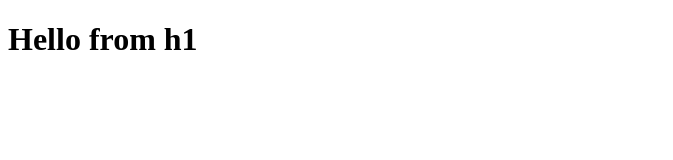
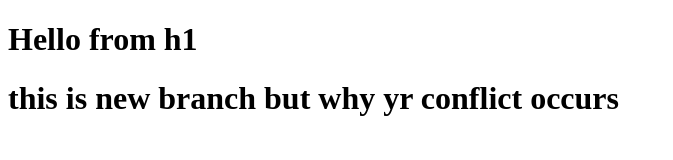
Before and after one commit to Murtaza-Shahani/Github, a plain HTML site: page index.html in a window 1280 px wide. Shown: the whole page, without its empty margins (0-673 px from the left). Drawn offline with Linux system fonts and the light colour scheme.

Commit message:
Update index.html

```diff
--- a/index.html
+++ b/index.html
@@ -7,5 +7,7 @@
 </head>
 <body>
     <h1>Hello from h1</h1>
+    <h1>this is new branch but why yr conflict occurs </h1>
+
 </body>
 </html>
```
